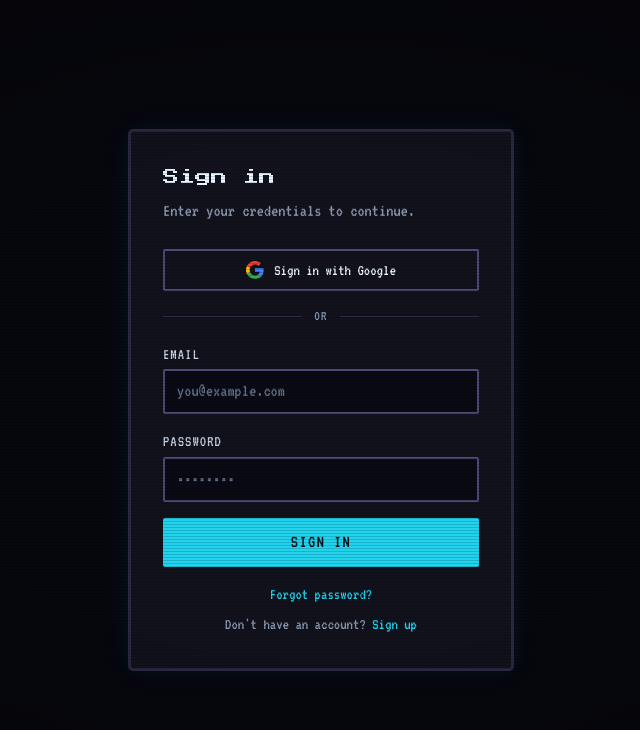
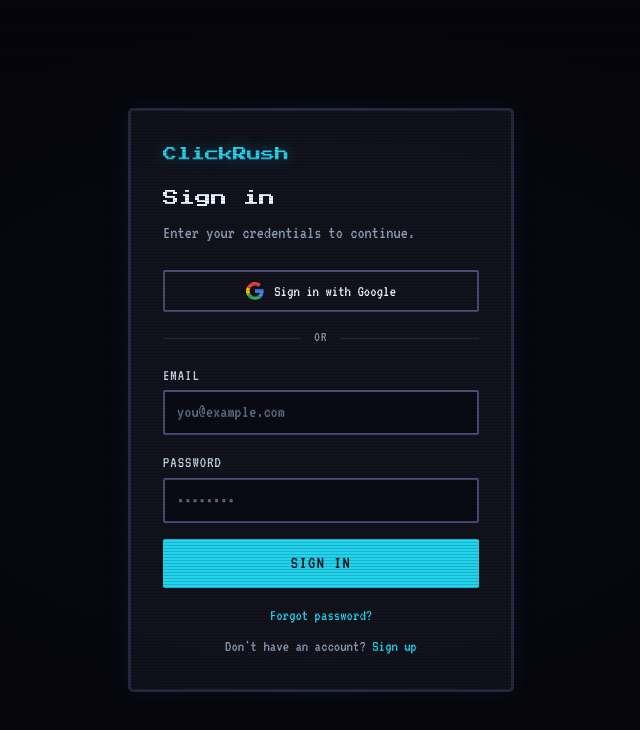
Before and after one commit to virajjain11/ClickRush, a React (Vite) app in the folder client/: page /sign-in in a window 1280 px wide. Shown: the top 730 px of the page, without its empty margins (319-959 px from the left). Built offline with nearby package versions, Linux system fonts and the light colour scheme; no server answers.

Commit message:
add game title in auth page

```diff
--- a/client/src/components/ForgotPassword.tsx
+++ b/client/src/components/ForgotPassword.tsx
@@ -23,6 +23,7 @@
   return (
     <div className={styles.page}>
       <div className={styles.card}>
+        <p className={styles.brand}>ClickRush</p>
         <h1 className={styles.title}>Forgot password</h1>
         <p className={styles.subtitle}>
           We'll email you a link to reset your password.
--- a/client/src/components/SignIn.tsx
+++ b/client/src/components/SignIn.tsx
@@ -25,6 +25,7 @@
   return (
     <div className={styles.page}>
       <div className={styles.card}>
+        <p className={styles.brand}>ClickRush</p>
         <h1 className={styles.title}>Sign in</h1>
         <p className={styles.subtitle}>Enter your credentials to continue.</p>
 
--- a/client/src/components/SignUp.tsx
+++ b/client/src/components/SignUp.tsx
@@ -25,6 +25,7 @@
   return (
     <div className={styles.page}>
       <div className={styles.card}>
+        <p className={styles.brand}>ClickRush</p>
         <h1 className={styles.title}>Sign up</h1>
         <p className={styles.subtitle}>Create an account to get started.</p>
 
```
